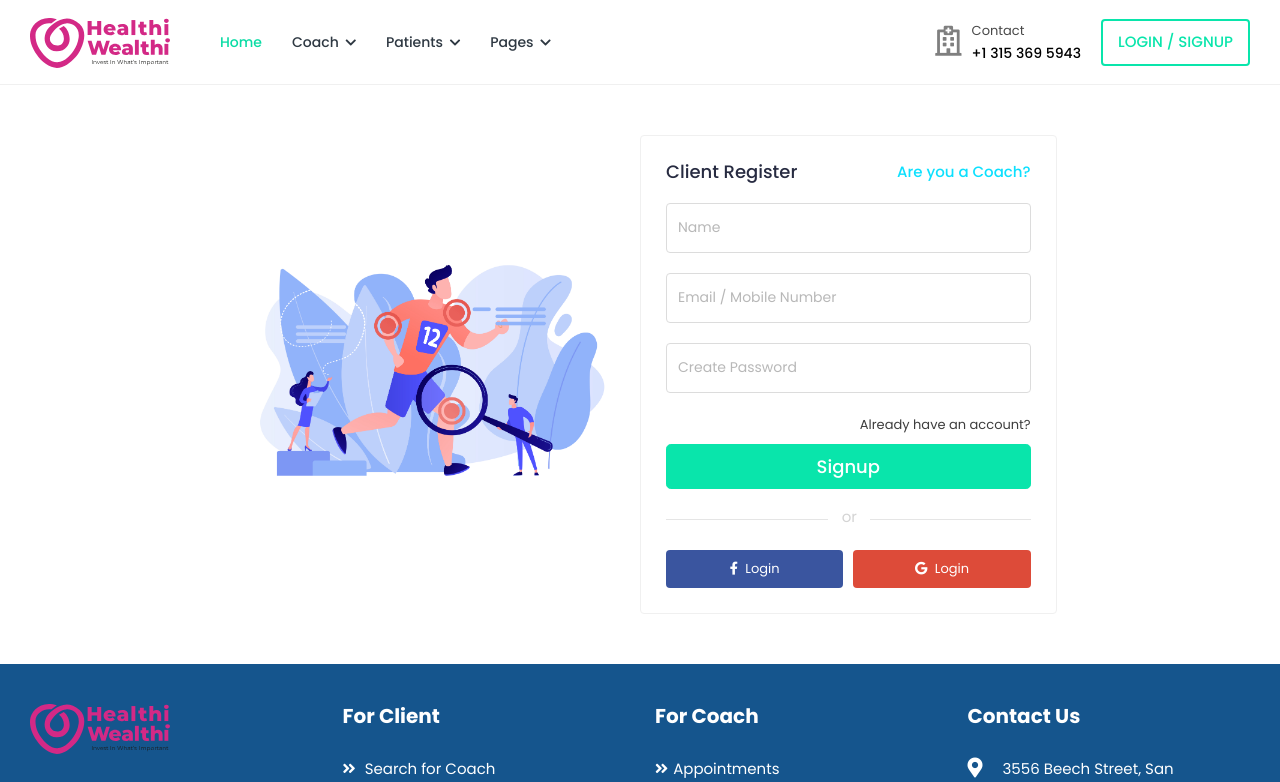
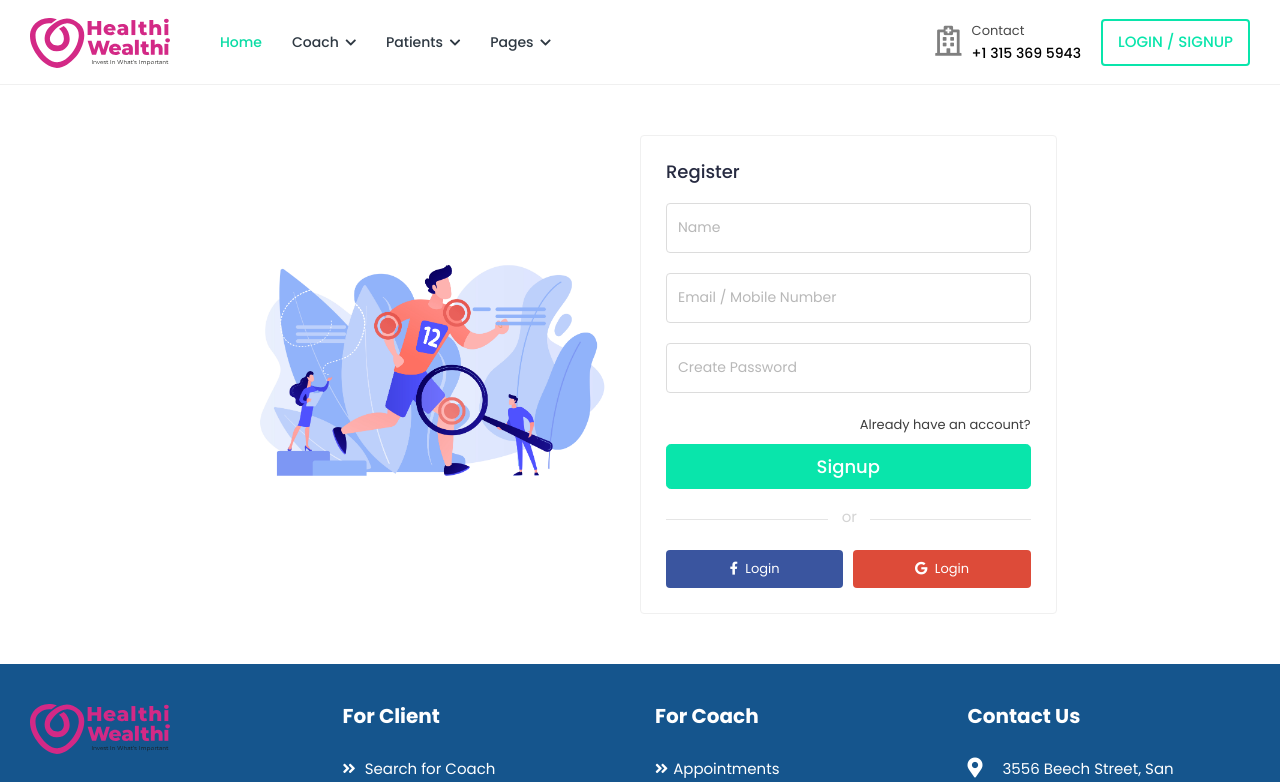
Before and after one commit to OmerShahzad101/Healthi_Wealthi, a React (Create React App) app in the folder client/: page /register in a window 1280 px wide. Shown: the top 782 px of the page. Built offline with nearby package versions, Linux system fonts and the light colour scheme.

Commit message:
login navigate set

```diff
--- a/client/src/components/ForgotPassword/ForgotPassword.js
+++ b/client/src/components/ForgotPassword/ForgotPassword.js
@@ -3,7 +3,7 @@ import { Link } from "react-router-dom";
 
 const ForgotPassword = () => {
   return (
-    <>
+    <div className="account-page">
       <div className="content">
         <div className="container-fluid">
           <div className="row">
@@ -49,7 +49,7 @@ const ForgotPassword = () => {
           </div>
         </div>
       </div>
-    </>
+    </div>
   );
 };
 
--- a/client/src/components/Login/Login.js
+++ b/client/src/components/Login/Login.js
@@ -1,5 +1,5 @@
 import React, { useState } from "react";
-import { Link } from "react-router-dom";
+import { Link, useNavigate } from "react-router-dom";
 import $ from "jquery";
 import auth from "../../services/auth.service";
 
@@ -11,7 +11,7 @@ const InitialValues = {
 };
 const Login = () => {
   const [loginUser, setLoginUser] = useState(InitialValues);
-
+  let navigate = useNavigate()
   // JQuery for Input
   // setTimeout(function () {
   //   if ($(".floating").length > 0) {
@@ -43,8 +43,13 @@ const Login = () => {
     if (email && password) {
       console.log(loginUser);
       const res = await auth.login(`http://localhost:8080/api/auth/login`, loginUser);
+      console.log(res.success)
       console.log(res)
-      alert(res.message)
+      if (res.success == true)
+      {
+        navigate("/")
+        alert(res.message)
+      }
     }
   };
 
@@ -66,7 +71,7 @@ const Login = () => {
                   <div className="col-md-12 col-lg-6 login-right">
                     <div className="login-header">
                       <h3>
-                        Login <span>Healthi Wealthi</span>
+                        Login
                       </h3>
                     </div>
                     <form action="#">
--- a/client/src/components/Register/Register.js
+++ b/client/src/components/Register/Register.js
@@ -61,15 +61,15 @@ const Register = () => {
                     <img
                       src="assets/img/login-banner.png"
                       className="img-fluid"
-                      alt="Doccure Register"
+                      alt="Register"
                     />
                   </div>
 
                   <div className="col-md-12 col-lg-6 login-right">
                     <div className="login-header">
                       <h3>
-                        Client Register{" "}
-                        <Link to="/register">Are you a Coach?</Link>
+                        Register{" "}
+                        {/* <Link to="/register">Are you a Coach?</Link> */}
                       </h3>
                     </div>
 
```
